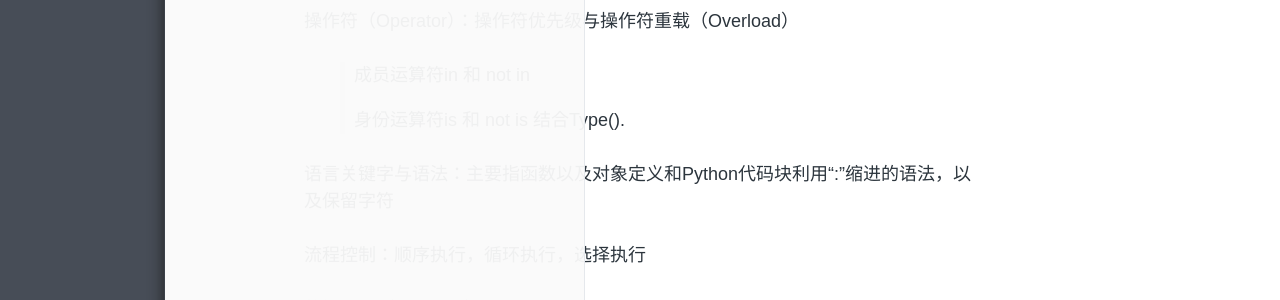
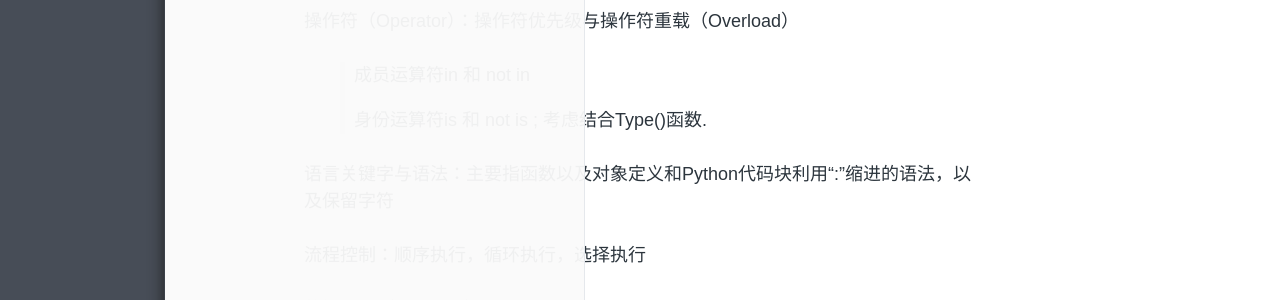
Before and after one commit to enlipan/enlipan.github.io, a Jekyll site: the page built from _posts/2015-2-25-start-Python.md, in a window 1280 px wide. Shown: the part 1515-1815 px from the top of the page. Built offline with Jekyll 4.4.1, drawn with Linux system fonts in a browser that asks for light colours; comment, search, counter and statistics services are not loaded.

Commit message:
update py

```diff
--- a/_posts/2015-2-25-start-Python.md
+++ b/_posts/2015-2-25-start-Python.md
@@ -56,7 +56,7 @@ Python中数据类型分为两类：
 
 >成员运算符in  和 not in
 >
->身份运算符is  和 not is    结合Type().
+>身份运算符is  和 not is   ; 考虑结合Type()函数.
 
 语言关键字与语法：主要指函数以及对象定义和Python代码块利用“:”缩进的语法，以及保留字符
 
```
